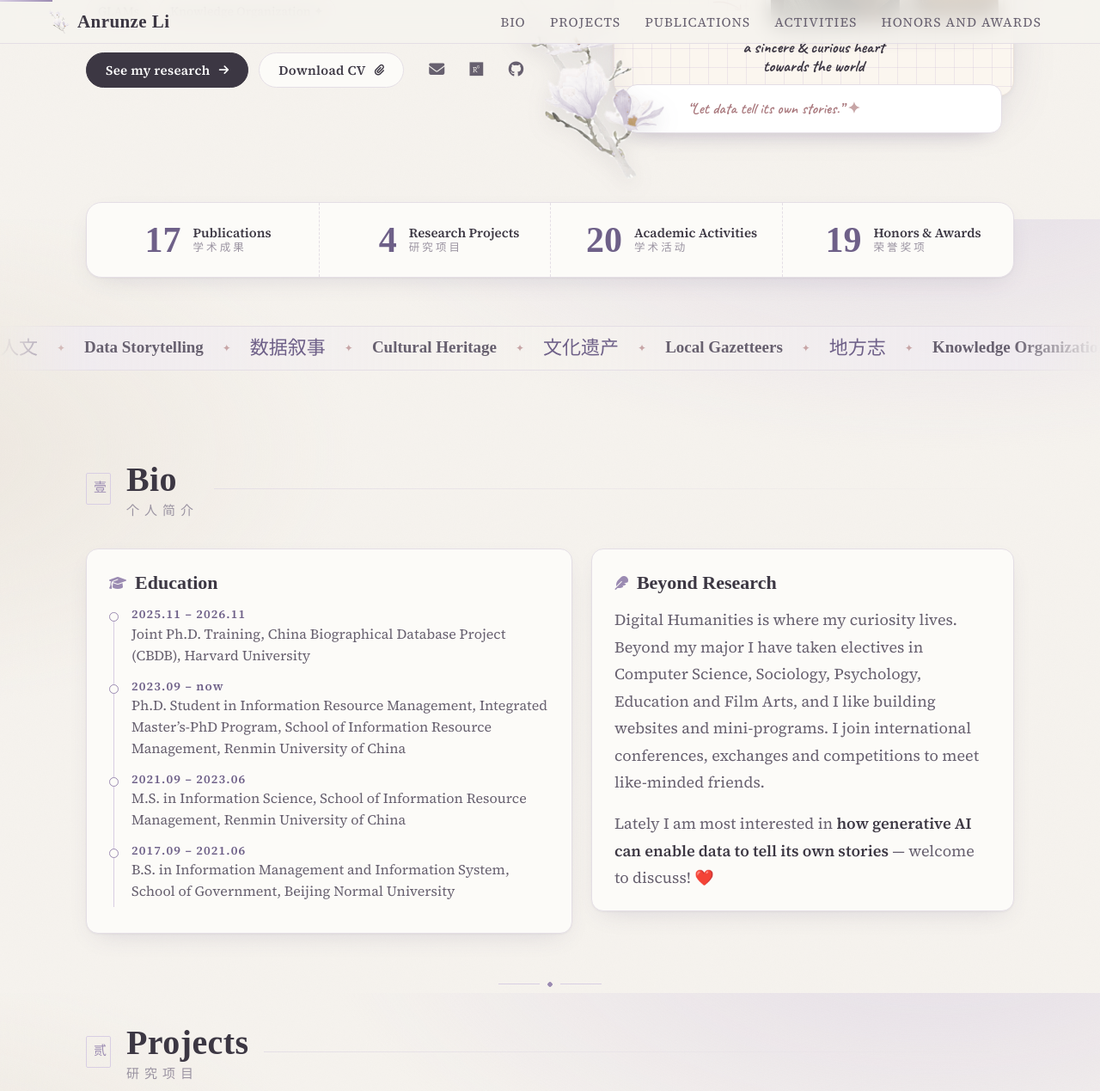
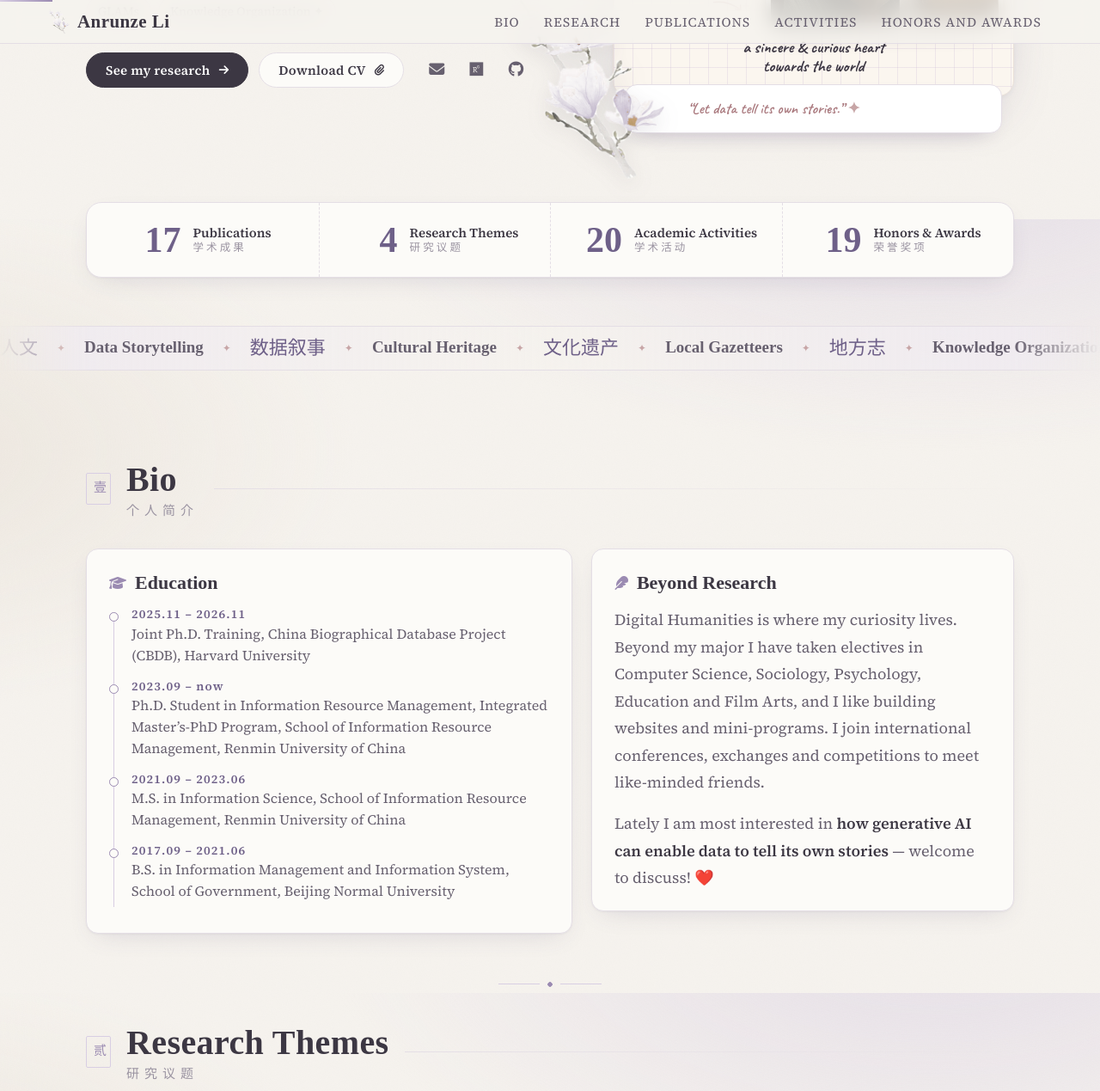
Before and after one commit to li-anrunze/li-anrunze.github.io, a Jekyll site: the page built from _pages/about.html, in a window 1280 px wide and 1400 px high, scrolled down 645 px, cut to the strip 0-1269 px from the top of the window. Shown: the whole strip at 86% size. Built offline with Jekyll 4.4.1, drawn with Linux system fonts in a browser that asks for light colours; some web fonts are replaced.

Commit message:
Rename Projects to Research Themes (研究议题)
Co-Authored-By: Claude Opus 5.5 <noreply@anthropic.com>

```diff
--- a/_data/navigation.yml
+++ b/_data/navigation.yml
@@ -3,7 +3,7 @@ main:
   - title: "Bio"
     url: "/#bio"
 
-  - title: "Projects"
+  - title: "Research"
     url: "/#projects"
 
   - title: "Publications"
--- a/_pages/about.html
+++ b/_pages/about.html
@@ -88,7 +88,7 @@ redirect_from:
 <!-- ================= AT A GLANCE ================= -->
 <div class="glance wrap reveal" aria-label="At a glance">
   <div class="glance__item"><b data-count=".pub">0</b><span>Publications<small>学术成果</small></span></div>
-  <div class="glance__item"><b data-count=".project">0</b><span>Research Projects<small>研究项目</small></span></div>
+  <div class="glance__item"><b data-count=".project">0</b><span>Research Themes<small>研究议题</small></span></div>
   <div class="glance__item"><b data-count=".act">0</b><span>Academic Activities<small>学术活动</small></span></div>
   <div class="glance__item"><b data-count=".honor-year li">0</b><span>Honors &amp; Awards<small>荣誉奖项</small></span></div>
 </div>
@@ -124,10 +124,10 @@ redirect_from:
   </div>
 </section>
 
-<!-- ================= PROJECTS ================= -->
+<!-- ================= RESEARCH THEMES ================= -->
 <section class="block" id="projects">
   <div class="wrap">
-    <div class="heading reveal"><span class="heading__num">贰</span><h2>Projects<small>研究项目</small></h2></div>
+    <div class="heading reveal"><span class="heading__num">贰</span><h2>Research Themes<small>研究议题</small></h2></div>
 
     <div class="projects">
 
```
